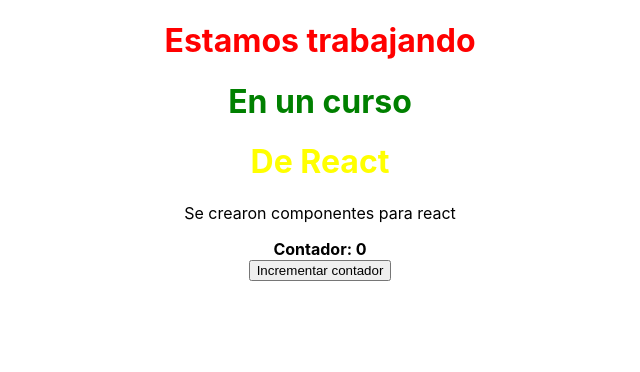
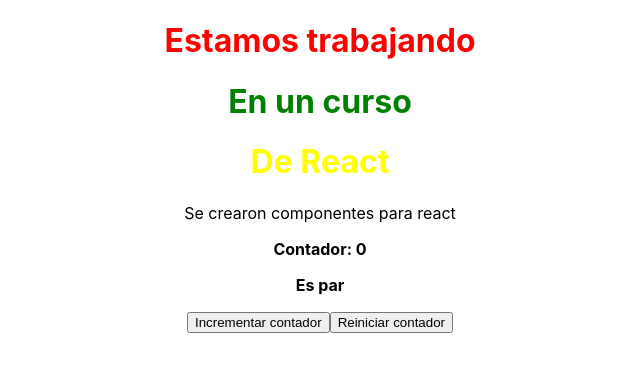
Before and after one commit to imanuel96i/PPJ-JavaScript, a React (Create React App) app in the folder tienda/: page / in a window 1280 px wide. Shown: the top 372 px of the page, without its empty margins (320-960 px from the left). Built offline with nearby package versions, Linux system fonts and the light colour scheme.

Commit message:
Revisar si el contador es par o impar

```diff
--- a/tienda/src/App.js
+++ b/tienda/src/App.js
@@ -10,18 +10,29 @@
   // ! Aumenta el contador (renderiza el app de nuevo)
   const [contador, contadorActualizado] = useState(0)
 
+  const handleClick = () => {
+    contadorActualizado(contador + 1)
+  }
+
+  const handleClickReset = () => {
+    contadorActualizado(0)
+  }
+  //! Revisa si el contador es par o impar
+  const parImpar = contador % 2 === 0
+
   return (
     <div className="App">
       <Mensaje color='red' message='Estamos trabajando' />
       <Mensaje color='green' message='En un curso' />
       <Mensaje color='yellow' message='De React' />
       <Descripcion />
-      <strong>Contador: {contador}</strong>
-      <br/>
-      <button onClick={() => {
-        contadorActualizado(contador + 1)
-      }}>
+      <strong><p>Contador: {contador}</p></strong>
+      <strong><p>{ parImpar ? 'Es par' : 'Es impar'}</p></strong>
+      <button onClick={ handleClick }>
         Incrementar contador
+      </button>
+      <button onClick={ handleClickReset }>
+        Reiniciar contador
       </button>
     </div>
   );
```
